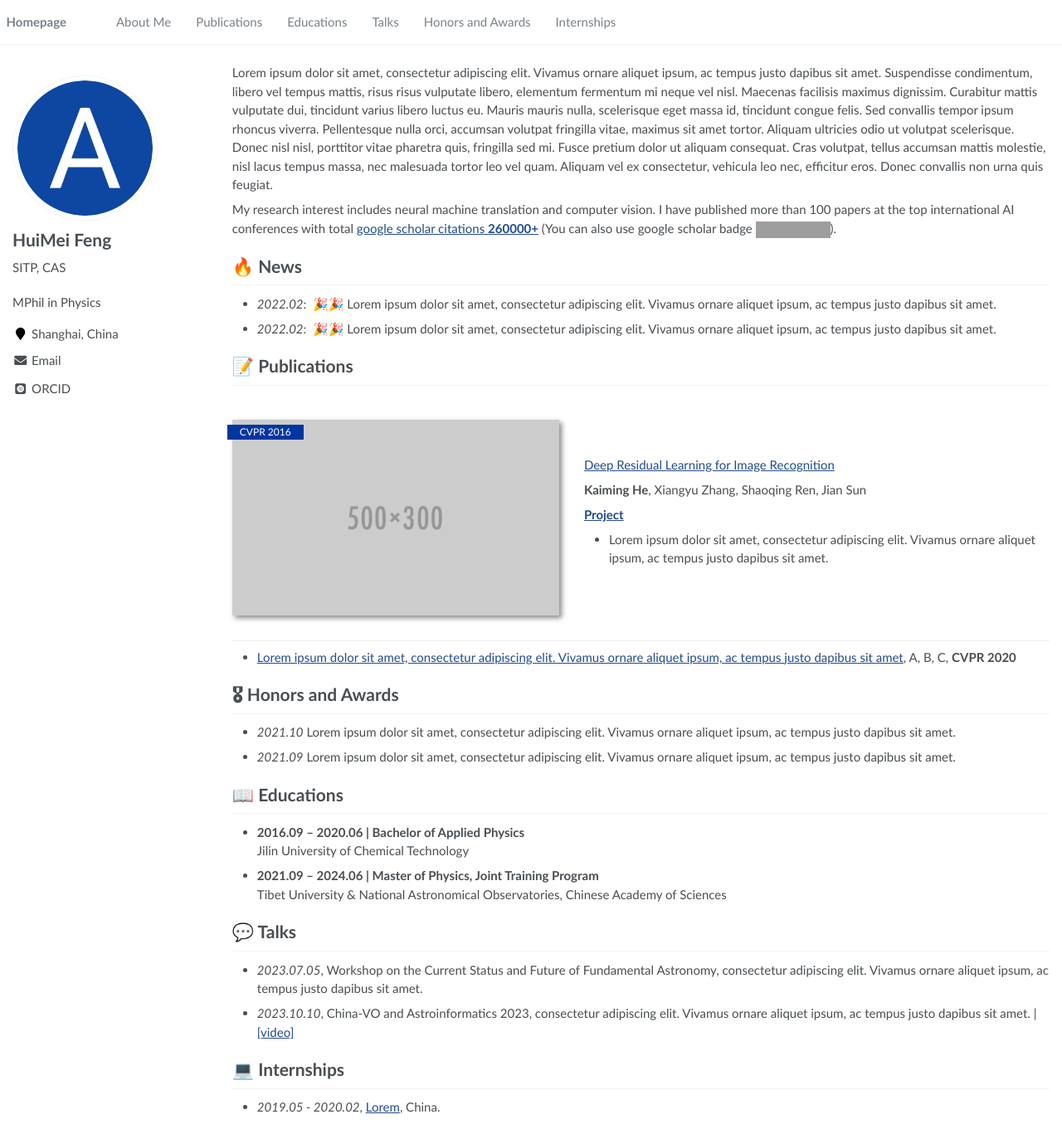
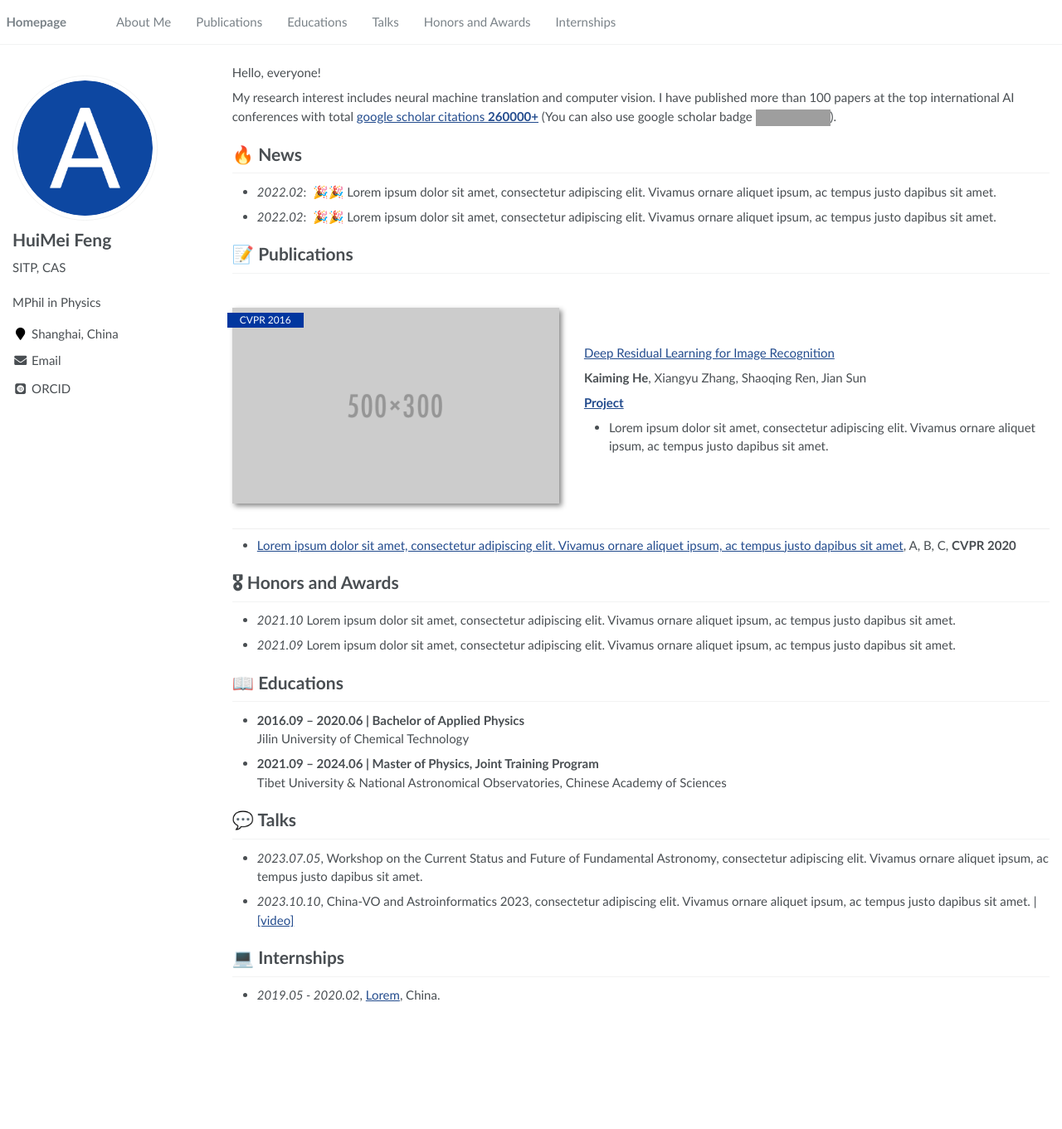
Before and after one commit to HuiMeiFeng/feng.github.io, a Jekyll site: the page built from _pages/about.md, in a window 1280 px wide and 1361 px high. Shown: the whole window at 83% size. Built offline with Jekyll 4.4.1, drawn with Linux system fonts in a browser that asks for light colours; some web fonts are replaced; grey boxes are pictures that could not be loaded.

Commit message:
Update about.md

```diff
--- a/_pages/about.md
+++ b/_pages/about.md
@@ -17,7 +17,7 @@ redirect_from:
 
 <span class='anchor' id='about-me'></span>
 
-Lorem ipsum dolor sit amet, consectetur adipiscing elit. Vivamus ornare aliquet ipsum, ac tempus justo dapibus sit amet. Suspendisse condimentum, libero vel tempus mattis, risus risus vulputate libero, elementum fermentum mi neque vel nisl. Maecenas facilisis maximus dignissim. Curabitur mattis vulputate dui, tincidunt varius libero luctus eu. Mauris mauris nulla, scelerisque eget massa id, tincidunt congue felis. Sed convallis tempor ipsum rhoncus viverra. Pellentesque nulla orci, accumsan volutpat fringilla vitae, maximus sit amet tortor. Aliquam ultricies odio ut volutpat scelerisque. Donec nisl nisl, porttitor vitae pharetra quis, fringilla sed mi. Fusce pretium dolor ut aliquam consequat. Cras volutpat, tellus accumsan mattis molestie, nisl lacus tempus massa, nec malesuada tortor leo vel quam. Aliquam vel ex consectetur, vehicula leo nec, efficitur eros. Donec convallis non urna quis feugiat.
+Hello, everyone!
 
 My research interest includes neural machine translation and computer vision. I have published more than 100 papers at the top international AI conferences with total <a href='https://scholar.google.com/citations?user=DhtAFkwAAAAJ'>google scholar citations <strong><span id='total_cit'>260000+</span></strong></a> (You can also use google scholar badge <a href='https://scholar.google.com/citations?user=DhtAFkwAAAAJ'><img src="https://img.shields.io/endpoint?url={{ url | url_encode }}&logo=Google%20Scholar&labelColor=f6f6f6&color=9cf&style=flat&label=citations"></a>).
 
```
